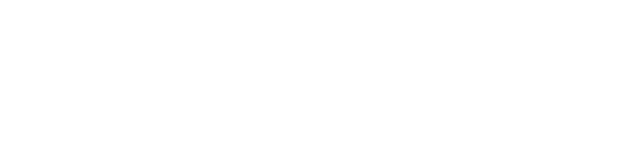
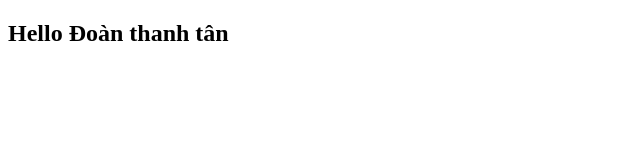
Before and after one commit to chrisnovlend/gitDemo_ntuan1425, a plain HTML site: page index.html in a window 1280 px wide. Shown: the whole page, without its empty margins (0-640 px from the left). Drawn offline with Linux system fonts and the light colour scheme.

Commit message:
Add files via upload

```diff
--- a/index.html
+++ b/index.html
@@ -7,7 +7,7 @@
     <title>Document</title>
 </head>
 <body>
-
+    <h2>Hello Đoàn thanh tân</h2>
 
 
 </body>
```
